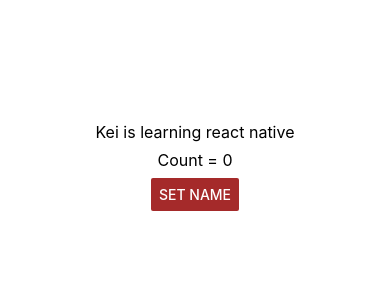
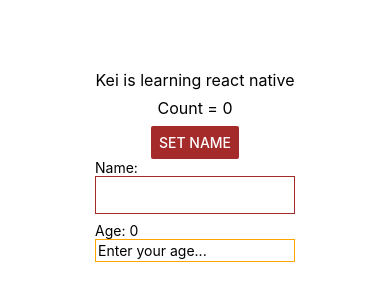
Before and after one commit to khoa36isefiw/react-native-basic, a React Native app: screen / in a window 390 px wide. Shown: the part 256-556 px from the top of the page. Built offline with nearby package versions, Linux system fonts and the light colour scheme.

Commit message:
TextInput in react native

```diff
--- a/App.tsx
+++ b/App.tsx
@@ -1,10 +1,12 @@
 import { useState } from "react";
-import { Button, StyleSheet, Text, View } from "react-native";
+import { Button, StyleSheet, Text, TextInput, View } from "react-native";
 
 export default function App() {
   // return jsx
   // hooks in react native, and use typescript
   const [count, setCount] = useState<number>(0);
+  const [name, setName] = useState<string>("");
+  const [age, setAge] = useState<number>(0);
   return (
     <View style={styles.container}>
       <Text style={{ fontSize: 16 }}>Kei is learning react native</Text>
@@ -15,6 +17,41 @@
           color="brown"
           title="Set Name"
           onPress={() => setCount((prev) => prev + 1)}
+        />
+      </View>
+      {/* TextInput in react native */}
+      <View>
+        <Text>Name: {name}</Text>
+        <TextInput
+          // will show the current text is typing
+          onChangeText={(value) => setName(value)}
+          multiline // like textarea
+          autoCapitalize="words" // capitalize
+          style={{
+            borderWidth: 1,
+            borderColor: "brown",
+            width: 200,
+            padding: 1,
+          }}
+        />
+      </View>
+
+      {/* Age, check number for this TextInput */}
+      <View style={{ marginTop: 8 }}>
+        <Text>Age: {age}</Text>
+        <TextInput
+          // get value
+          // use: +value --> will convert string to number
+          onChangeText={(value) => setAge(+value)}
+          keyboardType="numeric" // only show number for typing
+          maxLength={2} // only 2 numbers are allowed
+          style={{
+            borderWidth: 1,
+            borderColor: "orange",
+            width: 200,
+            padding: 2,
+          }}
+          placeholder="Enter your age..."
         />
       </View>
     </View>
```
